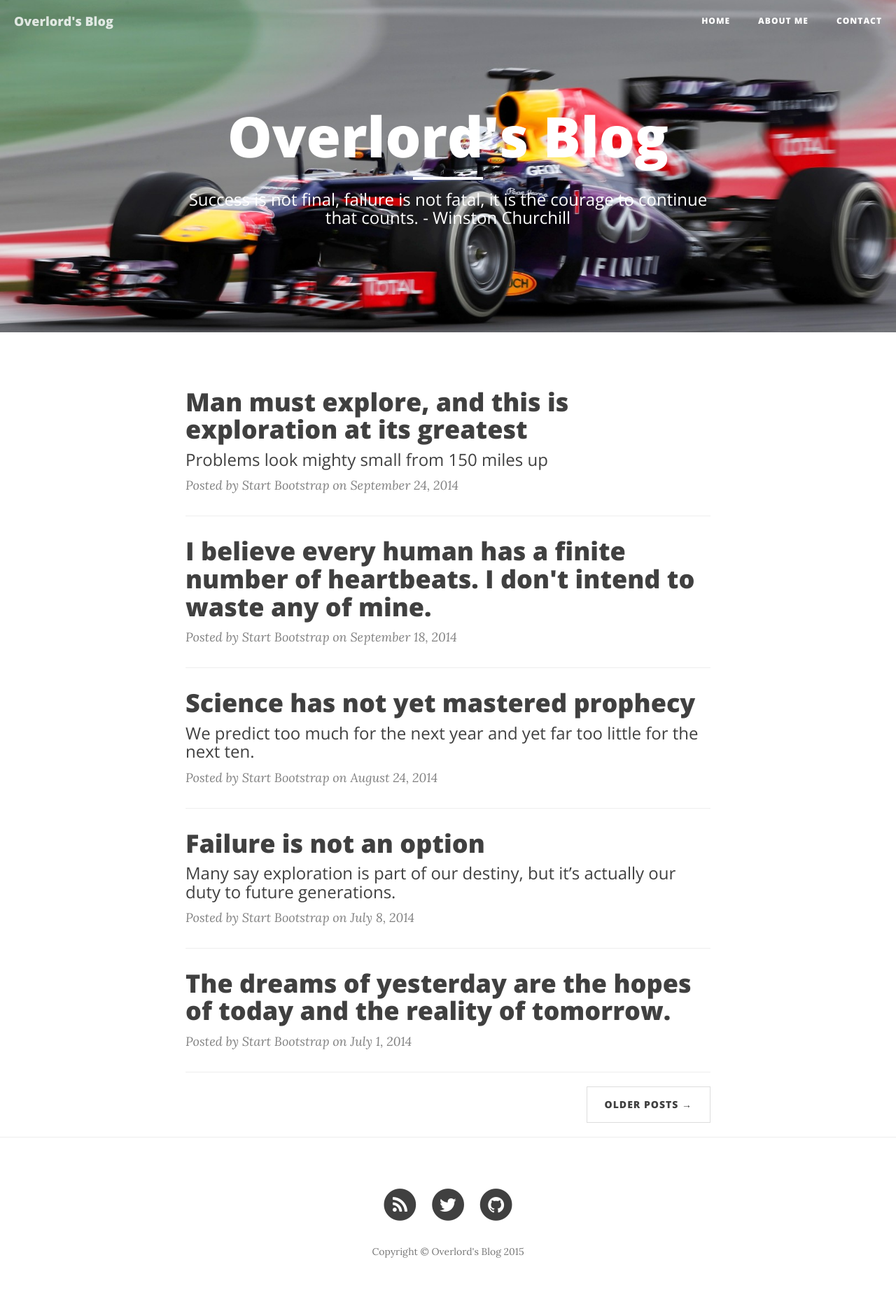
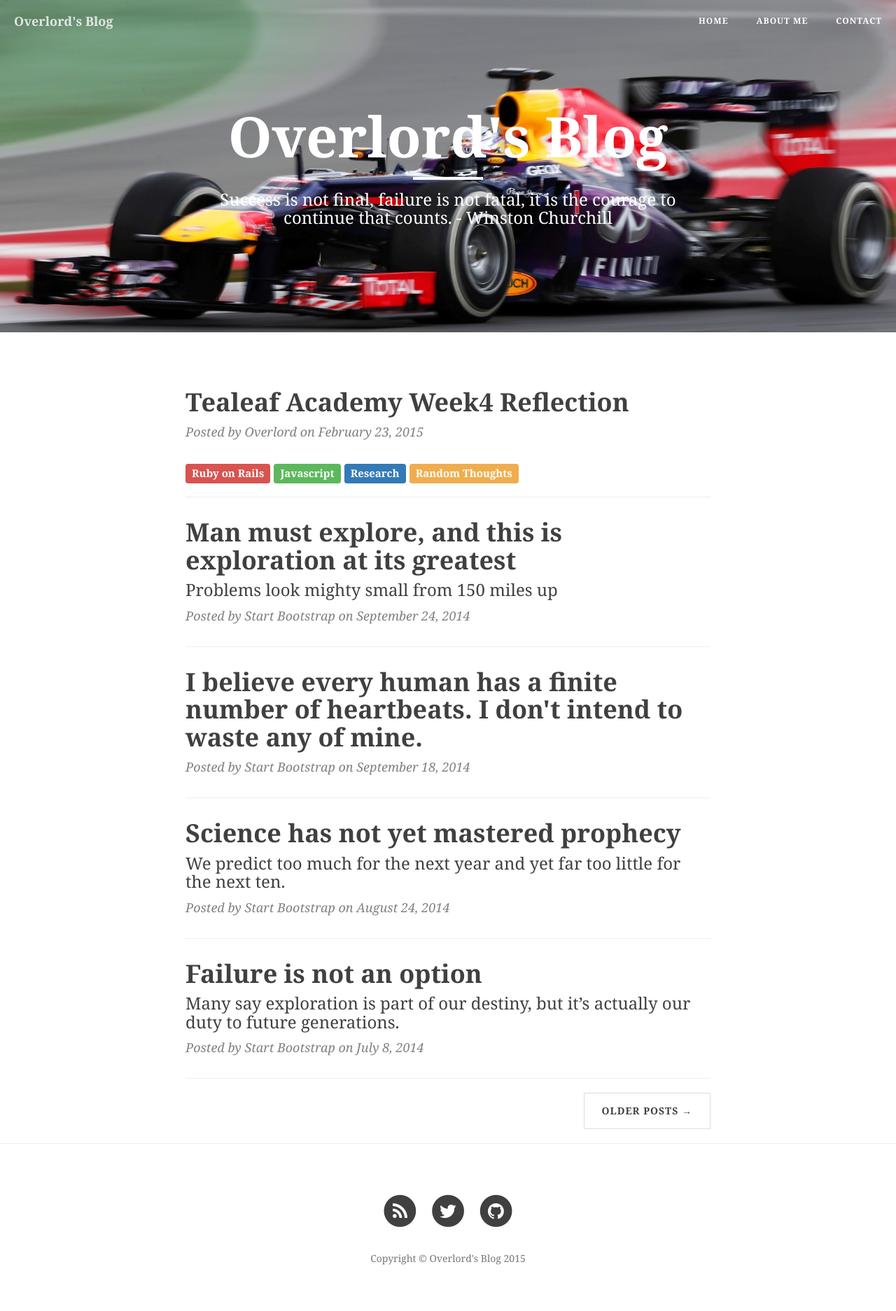
Before and after one commit to yuyueugene84/yuyueugene84.github.io, a Jekyll site: the page built from index.html, in a window 1280 px wide. Shown: the whole page at 70% size. Built offline with Jekyll 4.4.1, drawn with Linux system fonts in a browser that asks for light colours; nearby versions of some CDN libraries; the list of posts is cut into pages by our own code; part of the change alters nothing that is shown.

Commit message:
fixed font problem

````diff
--- /dev/null
+++ b/_posts/2015-02-23-tealeaf-week4-reflection.markdown
@@ -0,0 +1,164 @@
+---
+layout:     post
+title:      "Tealeaf Academy Week4 Reflection"
+subtitle:   ""
+date:       2015-02-23 13:42:00
+author:     "Overlord"
+header-img: "img/tealeaf2.png"
+tags:       ["Ruby on Rails", "Javascript", "Research", "Random Thoughts"]
+---
+
+##**Overview**
+This is the last week of Tealeaf course two. Most of the materials this week is about taking thePostit project we built in week 3 and add some finishing touch to it. The topics include some intermediate level techniques such as slugs, Admin role, and time zone. It took me an extra two weeks to finish due to a nasty flu that kept me in bed for a week, plus a trip to Hong Kong that kept me away from my computer for a few days.
+
+My final Postit app is up and running at:
+
+https://postit-eugene-chang.herokuapp.com/
+
+The last assignment of the course is about creating my own rails application in 3 to 4 days, the process was both fun and struggling, luckily, I completed all the functions I want in time.
+
+My final project is up and running at:
+
+<a href="https://duck-on-rails.herokuapp.com">https://duck-on-rails.herokuapp.com/ </a>
+
+I'll make a blogpost about the my struggle during implemenation and the technical highlights of this app later.
+
+##**Ajax and Rails**
+A quick review about Ajax: Ajax is short for Asynchronous JavaScript + XML. From the programmer's point of view, Ajax allows programmers update part of the webpage's content/data without having to refresh the entire page. Which is great for enhancing user experience and reducing computational cost.
+This week's materal is about rails-flavored Ajax, which is about making Ajax request in by using rails helper instead of jquery and other methods.
+
+First, we add ```remote: true``` to the linker helper method :
+
+{% highlight html linenos%}
+<%= link_to vote_post_comment_path(comment.post, comment, vote: true), method: 'post', remote: true do %>
+{% endhighlight %}
+
+The ```remote: true``` will add ```data-remote="true"``` into the html tag. Now when I click on the link generated, rails will send the following request:
+
+```shell
+Started POST "/posts/9th-post/vote?vote=true" for 127.0.0.1 at 2015-03-05 11:17:59 +0800
+Processing by PostsController#vote as JS
+```
+Notice the ```Processing by PostsController#vote as JS```, which means that this is a **javascript request**, and we need to handle this javascript request in the respective action of our controller. To handle different formats of response, we can add:
+
+{% highlight ruby linenos%}
+respond_to do |format|
+  format.html do
+    if @vote.valid?
+      flash[:notice] = 'Your vote was counted.'
+    else
+      flash[:error] = 'You can only vote on a post once.'
+    end
+    redirect_to :back
+  end
+  format.js
+end
+{% endhighlight %}
+
+Notice that if we leave format.js blank as it is shown in the above code, by default rails will render a template with the same name as the action, so in our case it will render a template callled ```vote``` in our post controller, but it's not an html template, it's a javascript template, so we need to create a new file named: ```vote.js.erb``` under **views/posts/**
+
+erb vote.js.erb
+{% highlight ruby linenos%}
+<% if @vote.valid? %>
+  $("#post_<%= @post.slug %>_votes").html("<%= @post.total_votes %> votes")
+<% else %>
+  alert('You can only vote on a post once.');
+<% end %>
+{% endhighlight %}
+
+The javascript code shown above is pretty straightforward, it's about replacing what's inside the html tag that has ```id``` equals to ``` post_<%= @post.slug %>_votes``` with html code:
+```erb
+<%= @post.total_votes %> votes
+```
+
+##**Slugs**
+Slug, or semantic url, is a technique to transform url from pure numbers into more descriptive, readable words. Which not only make an web application more user friendly, it also helps improve the application's SEO (search engine optimization) and protects the url from leaking informations related to the application or database. For example, ```postit/users/8``` will give away the that there are aorund 8 users registered for this particular web application.
+
+So we want to change ```postit/users/8``` into  ```postit/users/eugene-chang``` in our url when we're displaying the user profile. We can start by
+
+##**Extract Common Logic to Module**
+Sometimes we have repeated logic and code across different models, for example, our slug function. Having repeated code across different models doesn't just made the code more complex, it also become more difficult to maintain later on. So it's best that we extract the common logic/code into a module, and just include the module for the model class that we need to use it, and it's implementation is quite simple in rails:
+
+We want to put our extracted common logic under the folder ```app/lib```, so we need to configure the path for rails to look for in ```application.rb``` file:
+
+ruby /config/application.rb
+{% highlight ruby linenos%}
+config.autoload_paths += %W(#{config.root}/lib) #**find the file underneath root/lib
+{% endhighlight %}
+
+Now we can move all the logic related to slug into the module file under lo
+
+ruby /lib/sluggable.rb
+
+{% highlight ruby linenos%}
+module Sluggable
+  extend ActiveSupport::Concern
+
+  included do #the code will be executed when this module is included
+    before_save :generate_slug!
+    class_attribute :slug_column
+  end
+
+  def to_param
+    self.slug
+  end
+
+  def generate_slug!
+    #self.slug = self.title.gsub(" ", "-").downcase
+    the_slug = to_slug(self.send(self.class.slug_column.to_sym)) #change slug_column into symbol and pass it to to_slug method
+    obj = self.class.find_by slug: the_slug
+    count = 2
+    while obj && obj != self #while post object exists, and it's not the same object we're dealing with, need to append a number to it
+      the_slug = append_suffix(the_slug, count) #two posts with same title will create same slug, not good!
+      obj = self.class.find_by slug: the_slug
+      count += 1
+    end
+
+    self.slug = the_slug.downcase
+
+  end
+
+  def append_suffix(str, count)
+    if str.split('-').last.to_i != 0
+      return str.split('-').slice(0...-1).join('-') + "-" + count.to_s
+    else
+      return str + "-" + count.to_s
+    end
+  end
+
+  def to_slug(name)
+    str = name.strip
+    str.gsub! /\s*[^A-Za-z0-9]\s*/, '-'
+    str.gsub! /-+/, "-"
+    str.downcase
+  end
+
+  module ClassMethods
+    def sluggable_column(col_name)
+      self.slug_column = col_name
+    end
+  end
+
+end
+{% endhighlight %}
+Once I finished adding the module file, I can simply use the module by including it in the model:
+
+{% highlight ruby linenos%}
+class Post < ActiveRecord::Base
+
+  include Sluggable
+
+end
+{% endhighlight %}
+
+##**Admin Role**
+You definitely do not want all the users to be able to perform destructable actions. So it is better to set up a administration class users, and only grant these users the ability to perform destructable actions. This can be implemented by adding an 'admin' column to Users table, and add the following method to application controller:
+
+{% highlight ruby linenos%}
+ def require_admin
+   access_denied unless logged_in? and current_user.admin?
+ end
+{% endhighlight %}
+
+##**Conclusion**
+After much delay (about 15 days) I am finally done with the material of this week. The week 4 material is focused on some techniques to make a rails app more sophisticated, such as slug, admin role, and time zone. The final project took me a few days to work on it. Although I ran into a few hurdles, the overall process is very fun. There is no better way to feel accomplished as a programmer other than being able to bring your concept and idea to life with the skills you master.
--- a/css/clean-blog.css
+++ b/css/clean-blog.css
@@ -1,5 +1,6 @@
 body {
-  font-family: 'Lora', 'Times New Roman', serif;
+  /*font-family: 'Lora', 'Times New Roman', serif;*/
+  font-family: 'freight-text-pro',Georgia,Cambria,'Times New Roman',Times,serif;
   font-size: 20px;
   color: #404040;
 }
@@ -16,7 +17,8 @@ h3,
 h4,
 h5,
 h6 {
-  font-family: 'Open Sans', 'Helvetica Neue', Helvetica, Arial, sans-serif;
+  /*font-family: 'Open Sans', 'Helvetica Neue', Helvetica, Arial, sans-serif;*/
+  font-family: 'freight-text-pro',Georgia,Cambria,'Times New Roman',Times,serif;
   font-weight: 800;
 }
 a {
@@ -47,7 +49,8 @@ hr.small {
   left: 0;
   width: 100%;
   z-index: 3;
-  font-family: 'Open Sans', 'Helvetica Neue', Helvetica, Arial, sans-serif;
+  /*font-family: 'Open Sans', 'Helvetica Neue', Helvetica, Arial, sans-serif;*/
+  font-family: 'freight-text-pro',Georgia,Cambria,'Times New Roman',Times,serif;
 }
 .navbar-custom .navbar-brand {
   font-weight: 800;
@@ -164,7 +167,8 @@ hr.small {
   font-size: 24px;
   line-height: 1.1;
   display: block;
-  font-family: 'Open Sans', 'Helvetica Neue', Helvetica, Arial, sans-serif;
+  /*font-family: 'Open Sans', 'Helvetica Neue', Helvetica, Arial, sans-serif;*/
+  font-family: 'freight-text-pro',Georgia,Cambria,'Times New Roman',Times,serif;
   font-weight: 300;
   margin: 10px 0 0;
 }
@@ -183,7 +187,8 @@ hr.small {
   display: block;
 }
 .intro-header .post-heading .subheading {
-  font-family: 'Open Sans', 'Helvetica Neue', Helvetica, Arial, sans-serif;
+ /* font-family: 'Open Sans', 'Helvetica Neue', Helvetica, Arial, sans-serif;*/
+  font-family: 'freight-text-pro',Georgia,Cambria,'Times New Roman',Times,serif;
   font-size: 24px;
   margin: 10px 0 30px;
   font-weight: 600;
@@ -321,7 +326,8 @@ form .row:first-child .floating-label-form-group {
   border-top: 1px solid #eeeeee;
 }
 .btn {
-  font-family: 'Open Sans', 'Helvetica Neue', Helvetica, Arial, sans-serif;
+  /*font-family: 'Open Sans', 'Helvetica Neue', Helvetica, Arial, sans-serif;*/
+  font-family: 'freight-text-pro',Georgia,Cambria,'Times New Roman',Times,serif;
   text-transform: uppercase;
   font-size: 14px;
   font-weight: 800;
@@ -344,7 +350,8 @@ form .row:first-child .floating-label-form-group {
 }
 .pager li > a,
 .pager li > span {
-  font-family: 'Open Sans', 'Helvetica Neue', Helvetica, Arial, sans-serif;
+  /*font-family: 'Open Sans', 'Helvetica Neue', Helvetica, Arial, sans-serif;*/
+  font-family: 'freight-text-pro',Georgia,Cambria,'Times New Roman',Times,serif;
   text-transform: uppercase;
   font-size: 14px;
   font-weight: 800;
````
Also changed, not shown: img/tealeaf.png (added), img/tealeaf2.png (added), 9 other files.
